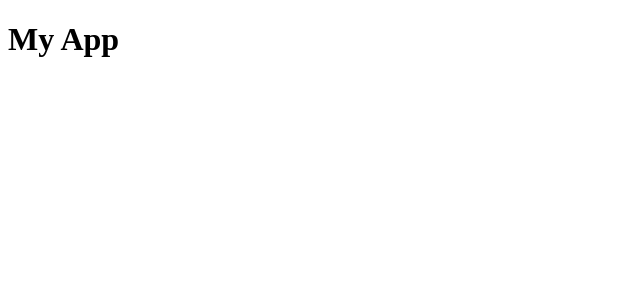
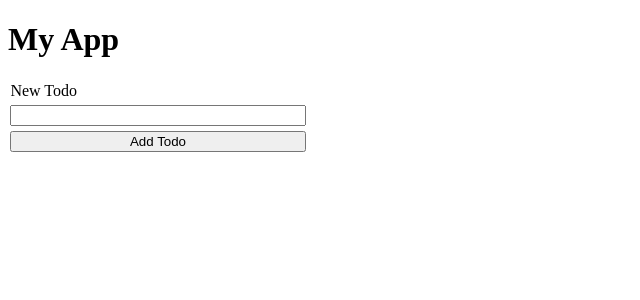
Before and after one commit to SohamAxel/ReactHandsOn, a React (Vite) app: page / in a window 1280 px wide. Shown: the top 300 px of the page, without its empty margins (0-640 px from the left). Built offline with nearby package versions, Linux system fonts and the light colour scheme.

Commit message:
Simple todo list completed

```diff
--- a/package.json
+++ b/package.json
@@ -11,7 +11,8 @@
   },
   "dependencies": {
     "react": "^18.3.1",
-    "react-dom": "^18.3.1"
+    "react-dom": "^18.3.1",
+    "uuid": "^10.0.0"
   },
   "devDependencies": {
     "@eslint/js": "^9.9.0",
--- a/src/App.jsx
+++ b/src/App.jsx
@@ -1,7 +1,50 @@
+import { useState } from "react";
+import { v4 as uuidv4 } from "uuid";
+import TodoForm from "./Components/TodoForm";
+import "./styles.css";
+import Todo from "./Components/Todo";
 
 function App() {
+  const [todoList, setTodoList] = useState([]);
+  const handleSetTodo = ({ todo }) => {
+    let myuuid = uuidv4();
+    setTodoList((prevToDo) => {
+      return [...prevToDo, { id: myuuid, todo, checked: false }];
+    });
+  };
+  const handleDeleteTodo = ({ id }) => {
+    setTodoList((prevToDo) => {
+      return prevToDo.filter((data) => data.id != id);
+    });
+  };
+  const handleCheckTodo = ({ id, checked }) => {
+    setTodoList((prevToDo) => {
+      return prevToDo.map((data) => {
+        if (data.id == id) {
+          return {
+            ...data,
+            checked,
+          };
+        } else {
+          return {...data}
+        }
+      });
+    });
+  };
+
   return (
+    <>
+      {todoList.map((data) => (
+        <Todo
+          key={data.id}
+          {...data}
+          handleDeleteTodo={handleDeleteTodo}
+          handleCheckTodo={handleCheckTodo}
+        />
+      ))}
       <h1>My App</h1>
+      <TodoForm handleSetTodo={handleSetTodo} />
+    </>
   );
 }
 
--- /dev/null
+++ b/src/Components/Todo.jsx
@@ -0,0 +1,22 @@
+import React from "react";
+
+const Todo = ({ id, checked, todo, handleDeleteTodo, handleCheckTodo }) => {
+  return (
+    <li className="list-item">
+      <label className="list-item-label">
+        <input
+          type="checkbox"
+          checked={checked}
+          data-list-item-checkbox
+          onChange={(e) => handleCheckTodo({ id, checked: e.target.checked })}
+        />
+        <span data-list-item-text>{todo}</span>
+      </label>
+      <button data-button-delete onClick={() => handleDeleteTodo({ id })}>
+        Delete
+      </button>
+    </li>
+  );
+};
+
+export default Todo;
--- /dev/null
+++ b/src/Components/TodoForm.jsx
@@ -0,0 +1,26 @@
+import React, { useState } from "react";
+
+const TodoForm = ({ handleSetTodo }) => {
+  const [inputValue, setInputValue] = useState("");
+  return (
+    <div id="new-todo-form">
+      <label htmlFor="todo-input">New Todo</label>
+      <input
+        type="text"
+        id="todo-input"
+        value={inputValue}
+        onInput={(e) => setInputValue(e.target.value)}
+      />
+      <button
+        onClick={() => {
+          handleSetTodo({ todo: inputValue });
+          setInputValue("");
+        }}
+      >
+        Add Todo
+      </button>
+    </div>
+  );
+};
+
+export default TodoForm;
--- /dev/null
+++ b/src/styles.css
@@ -0,0 +1,57 @@
+#new-todo-form {
+  display: flex;
+  flex-direction: column;
+  max-width: 300px;
+}
+
+#new-todo-form > * {
+  margin: 0.15rem;
+}
+
+#list {
+  padding: 0;
+}
+
+.list-item {
+  list-style: none;
+}
+
+.list-item-label:hover,
+[data-list-item-checkbox]:hover {
+  cursor: pointer;
+}
+
+.list-item-label:hover > [data-list-item-text] {
+  color: #333;
+  text-decoration: line-through;
+}
+
+[data-list-item-checkbox]:checked ~ [data-list-item-text] {
+  text-decoration: line-through;
+  color: #aaa;
+}
+
+[data-button-delete] {
+  margin-left: 0.5rem;
+}
+
+button {
+  cursor: pointer;
+}
+
+[data-button-edit] {
+  margin-left: 0.5rem;
+}
+
+.filter-form {
+  display: flex;
+  gap: 1rem;
+  align-items: center;
+  border-bottom: 1px solid black;
+  padding-bottom: 0.5rem;
+}
+
+.filter-form-group {
+  display: flex;
+  gap: 0.25rem;
+}
```
Also changed, not shown: 1 other file (tests, documents, lock files or other folders).
